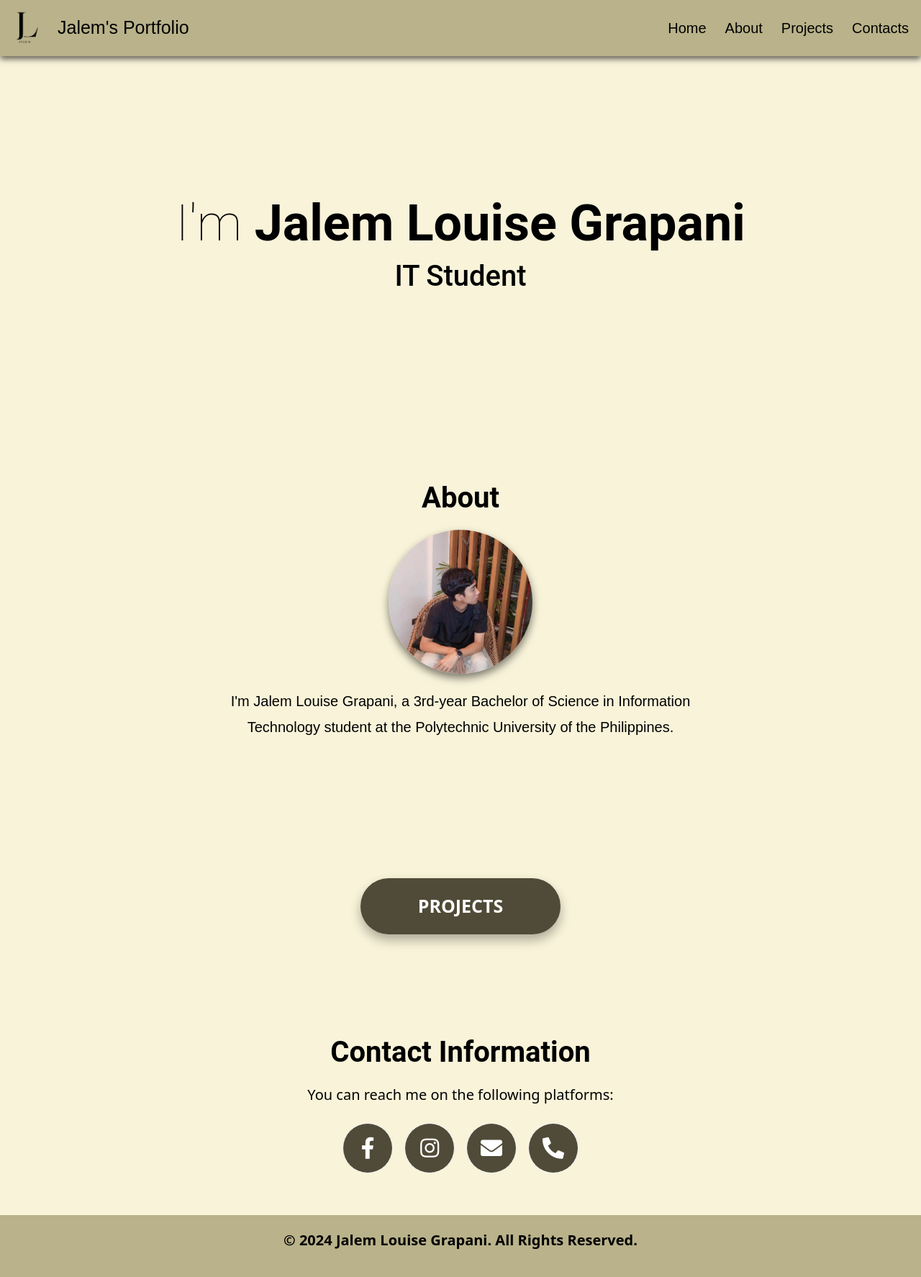
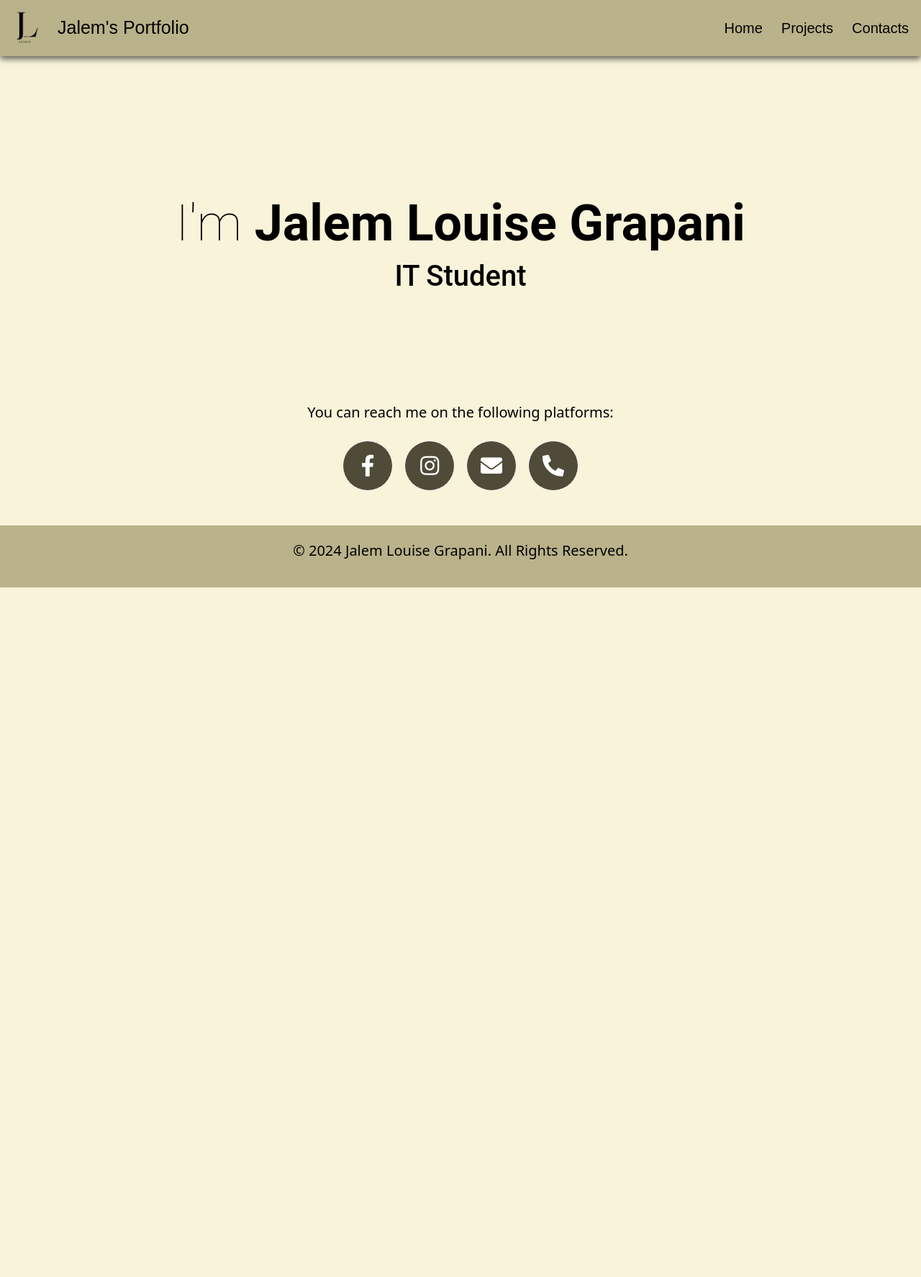
Before and after one commit to jalemgrapani/jalemgrapani.github.io, a PHP site: page / in a window 1280 px wide. Shown: the whole page at 72% size. After the commit the page ends 816 px from the top, so only its background shows below. Run offline with PHP 8.4, Linux system fonts and the light colour scheme.

Commit message:
Minor Changes

```diff
--- a/homepage.css
+++ b/homepage.css
@@ -21,7 +21,7 @@
      box-shadow: 0px 4px 8px rgba(0, 0, 0, 0.6);
      pointer-events: auto;
      z-index: 1050;
-     padding: 10px;
+     padding: 5px;
  }
 
  .navbar-light .navbar-nav .nav-link {
@@ -77,86 +77,18 @@
      padding: 40px;
  }
 
- #about,
- #education,
- #skills,
- #projects,
- #contact {
-     background-color: #F8F3D9;
-     padding: 50px 0;
-
- }
-
- .title1 {
-     font-size: 60px;
-     font-family: 'Roboto', sans-serif;
-     color: #000000;
-     margin-bottom: 20px;
-     text-align: center;
-     font-size: clamp(40px, 2.5vw, 20rem);
-     margin: 20px 0;
-     font-weight: bolder;
- }
-
- @keyframes slide-up {
-     0% {
-         opacity: 0;
-         transform: translateY(100%);
-     }
-
-     100% {
-         opacity: 1;
-         transform: translateY(0);
-     }
- }
-
- .btn-light:hover,
- .btn-light:focus,
- .btn-light:active {
-     background-color: #B9B28A !important;
-     color: rgb(0, 0, 0) !important;
-     transform: scale(1.1) !important;
-     transition: all 0.3s ease !important;
- }
-
  .navbar-nav .nav-link {
      position: relative;
      text-decoration: none;
  }
 
- .navbar-nav .nav-link::after {
-     content: "";
-     position: absolute;
-     left: 50%;
-     bottom: 0;
-     width: 0;
-     height: 2px;
-     background-color: currentColor;
-     transition: width 0.3s ease, left 0.3s ease;
+
+ .navbar-nav .nav-item {
+    transition: transform 0.3s ease;
 }
 
- .navbar-nav .nav-link:hover::after {
-     width: 50%;
-     left: 25%;
- }
-
-
- @keyframes jump {
-     0% {
-         transform: translateY(0);
-     }
-
-     30% {
-         transform: translateY(-10px);
-     }
-
-     50% {
-         transform: translateY(0);
-     }
-
-     100% {
-         transform: translateY(-5px);
-     }
+.navbar-nav .nav-item:hover {
+    transform: scale(1.1);
 }
 
  .contact-btn {
@@ -175,38 +107,6 @@
      color: rgb(255, 255, 255);
  }
 
- .row {
-     margin-bottom: 20px;
- }
-
- .btn-lg {
-     font-size: 18px;
- }
-
- @media (max-width: 768px) {
-     .intro {
-         font-size: 50px;
-         margin-top: 100px;
-     }
-
-     .intro2 {
-         font-size: 30px;
-         margin-bottom: 200px;
-     }
-
-     .btn-lg {
-         font-size: 16px;
-         margin: 5px;
-     }
-
-     .contact-btn {
-         width: 60px;
-         height: 60px;
-         font-size: 25px;
-     }
-
- }
-
  .footer {
      background-color: #B9B28A;
      color: #000000;
@@ -219,72 +119,32 @@
 
  .footer p {
      font-size: 20px;
-     font-weight: 600;
- }
-
- .profile-image-container {
-     width: 200px;
-     height: 200px;
-     overflow: hidden;
-     display: flex;
-     justify-content: center;
-     align-items: center;
-     margin: 0 auto 20px auto;
-     box-shadow: 0px 6px 12px rgba(0, 0, 0, 0.5);
-     border-radius: 50%;
- }
-
-
- .profile-image {
-     width: 100%;
-     height: 100%;
-     object-fit: cover;
- }
-
- #about {
-     background-color: #F8F3D9;
-     padding: 50px 0;
-     margin-bottom: 40px;
- }
-
- .aboutContent {
-     text-align: center;
-     font-size: 20px;
-     color: #000000;
-     font-family: Arial, sans-serif;
-     line-height: 1.8;
-     max-width: 90%;
-     padding: 0 15px;
-     display: flex;
-     justify-content: center;
-     align-items: center;
-     height: 100%;
+     font-weight: 400;
  }
 
  .btn-slide-left {
      transform: translateX(-100%);
      opacity: 0;
      animation: slideInLeft 2s ease-out forwards;
+ }
+
+ .contact-btn:hover {
+     background-color: #6A644D;
+     box-shadow: 5px 5px 10px rgba(0, 0, 0, 0.5);
+     transform: scale(1.05);
 
  }
 
-
- @keyframes slideInLeft {
+ @keyframes slide-up {
     0% {
-         transform: translateX(-100%);
         opacity: 0;
+        transform: translateY(100%);
     }
 
     100% {
-         transform: translateX(0);
         opacity: 1;
+        transform: translateY(0);
     }
- }
-
- .btn-slide-left {
-     transform: translateX(-100%);
-     opacity: 0;
-     animation: slideInLeft 2s ease-out forwards;
 }
 
 @keyframes slideInLeft {
@@ -298,46 +158,3 @@
         opacity: 1;
     }
 }
-
- #btnExpand1,
- #btnExpand2 {
-     font-size: 20px;
-     background-color: #504B38;
-     color: #ffffff;
-     box-shadow: 3px 3px 6px rgba(0, 0, 0, 0.4);
-     border-radius: 30px;
-     padding: 10px 30px;
-     transition: 0.3s ease-in-out;
- }
-
- #btnExpand1:hover,
- #btnExpand2:hover {
-     background-color: #6A644D;
-     box-shadow: 5px 5px 10px rgba(0, 0, 0, 0.5);
-     transform: scale(1.05);
- }
-
- .contact-btn:hover {
-     background-color: #6A644D;
-     box-shadow: 5px 5px 10px rgba(0, 0, 0, 0.5);
-     transform: scale(1.05);
-
- }
-
- .projectButton {
-     font-size: 25px;
-     padding: 20px 80px;
-     border-radius: 999px;
-     background-color: #504B38;
-     color: #ffffff;
-     border: none;
-     font-weight: bold;
-     transition: all 0.3s ease;
-     box-shadow: 0 8px 15px rgba(0, 0, 0, 0.3);
- }
-
- .projectButton:hover {
-     background-color: #6A644D;
-     box-shadow: 5px 5px 10px rgba(0, 0, 0, 0.5);
-     transform: scale(1.05);
- }
--- a/index.html
+++ b/index.html
@@ -25,54 +25,17 @@
         <div class="collapse navbar-collapse" id="navbarNav">
             <ul class="navbar-nav ms-auto">
                 <li class="nav-item"><a class="nav-link" href="#home">Home</a></li>
-                <li class="nav-item"><a class="nav-link" href="#about">About</a></li>
-                <li class="nav-item"><a class="nav-link" href="#projects">Projects</a></li>
+                <li class="nav-item"><a class="nav-link" href="WebDev/index.html">Projects</a></li>
                 <li class="nav-item"><a class="nav-link" href="#contact">Contacts</a></li>
             </ul>
         </div>
     </nav>
 
-
-    <div id="home" class="container text-center">
+    <div id="about" class="container text-center">
         <h1 class="intro"><span class="normalText">I'm</span> Jalem Louise Grapani</h1>
         <h2 class="intro2">IT Student</h2>
-    </div>
 
-
-    <div id="about" class="container">
-        <h1 class="title1">About</h1>
-        <div class="row g-0">
-            <div class="col-12 d-flex justify-content-center align-items-center mb-4 mb-md-0">
-                <div class="profile-image-container">
-                    <img src="pictures/3_Grapani_Jalem_Pic.jpg" alt="Profile Image" class="profile-image">
-                </div>
-            </div>
-            <div class="col-12 d-flex justify-content-center align-items-center">
-                <div class="aboutContent">
-                    <p>
-                        I'm Jalem Louise Grapani, a 3rd-year Bachelor of Science in Information <br> Technology student
-                        at
-                        the Polytechnic University of the Philippines.
-                    </p>
-                </div>
-            </div>
-        </div>
-    </div>
-
-    <div class="container" id="projects">
-        <div class="row">
-            <div class="col text-center my-auto">
-                <a href="WebDev/index.html">
-                    <button class="projectButton mt-3">PROJECTS</button>
-                </a>
-            </div>
-        </div>
-    </div>
-
-
-    <div id="contact" class="container">
-        <h1 class="title1">Contact Information</h1>
-        <p class="text-black" style="font-size: 20px;">You can reach me on the following platforms:</p>
+        <p class="contacts text-black" style="font-size: 20px;">You can reach me on the following platforms:</p>
         <div class="d-flex justify-content-center">
             <a href="https://www.facebook.com/jalem09" target="_blank"
                 class="btn btn-light m-2 contact-btn btn-slide-left">
@@ -92,6 +55,7 @@
         </div>
     </div>
 
+
     <div style="display: flex; justify-content: center; align-items: center; width: 100%;">
         <div class="footer">
             <p>&copy; 2024 Jalem Louise Grapani. All Rights Reserved.</p>
```
Also changed, not shown: WebDev/homepage.css (+9 -32 lines), WebDev/index.html (+6 -6 lines). Lines whose indentation alone changed are shown as unchanged.
